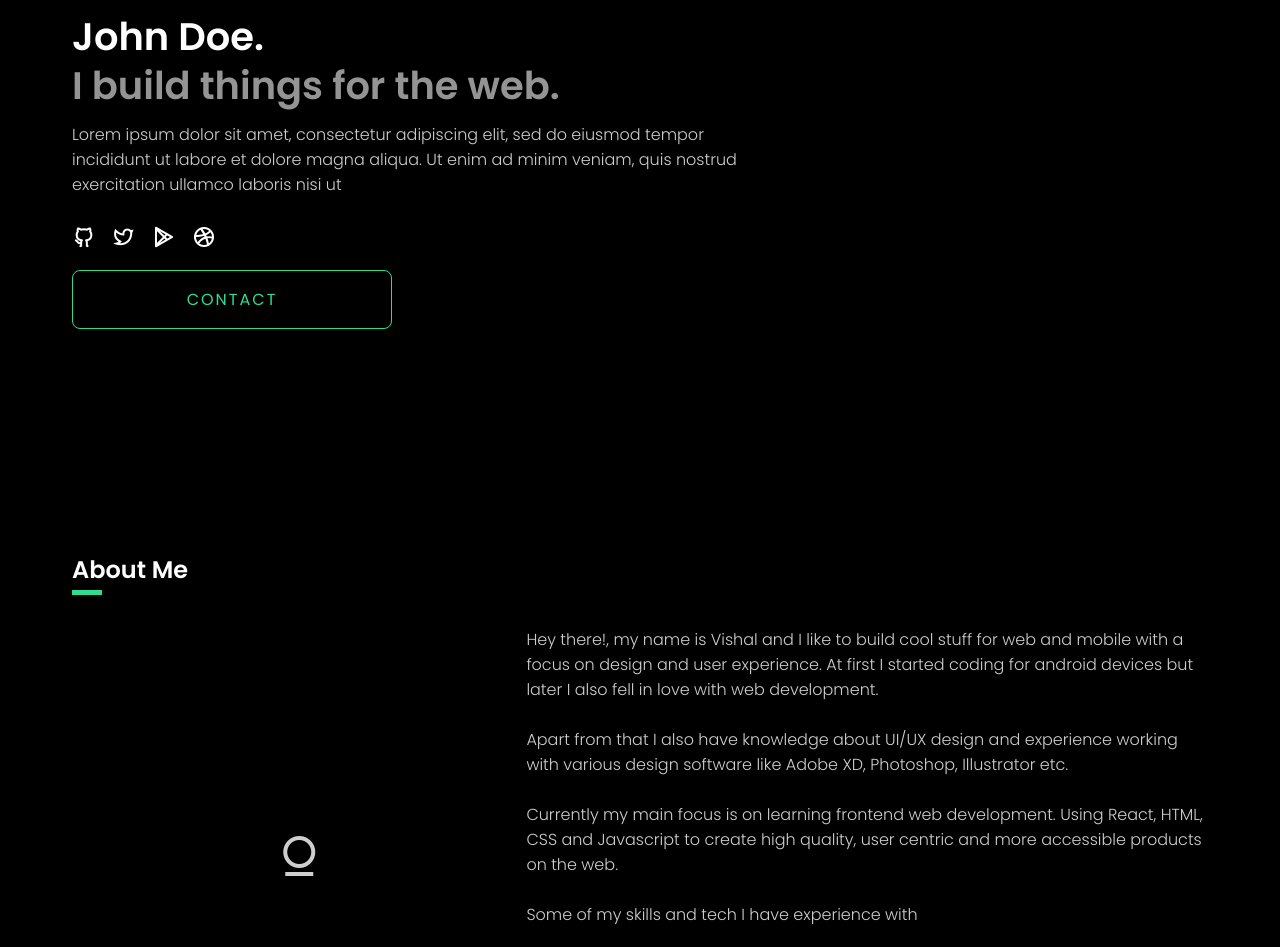
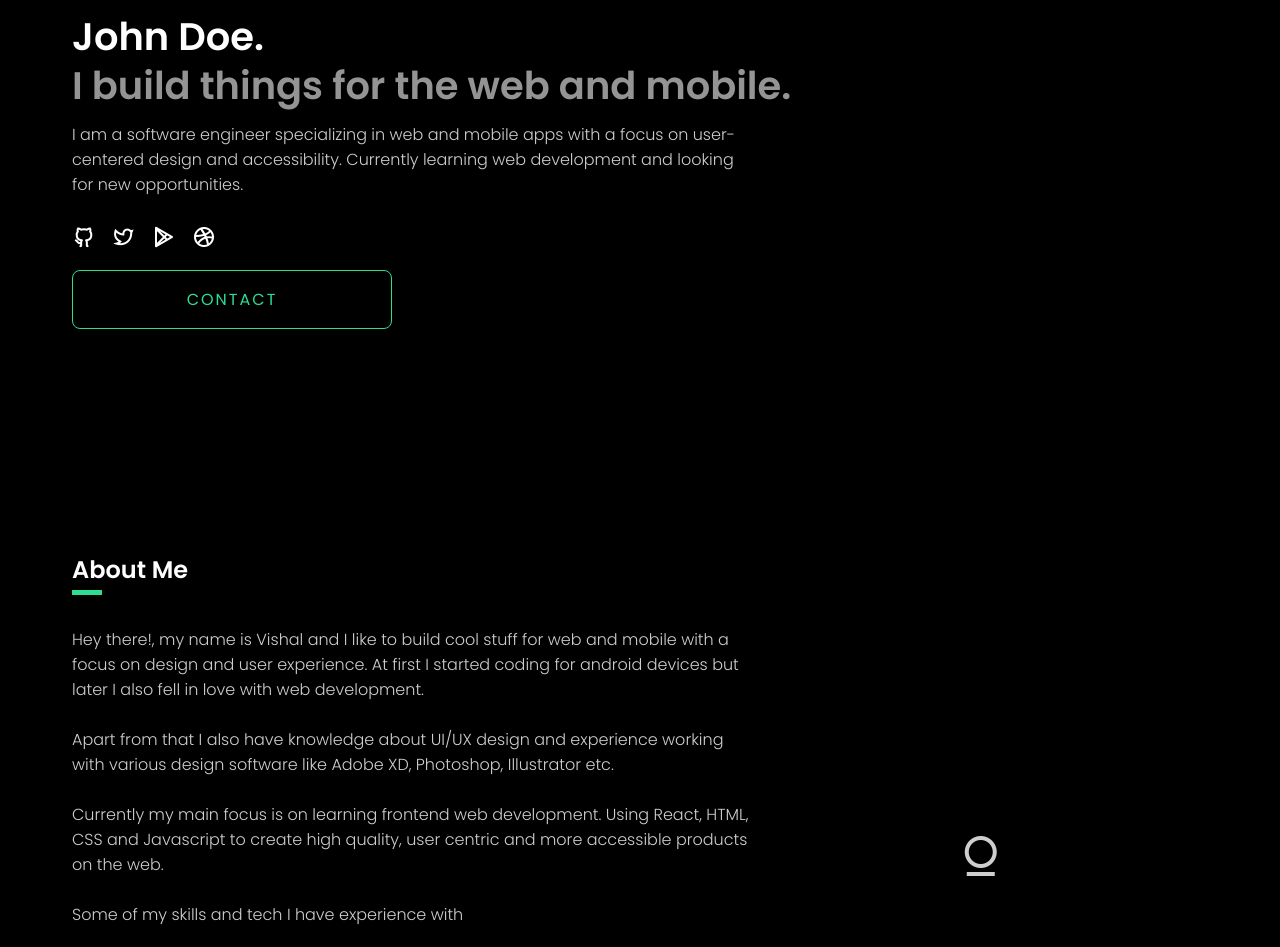
Before and after one commit to destructo570/portfolio-website, a React (Create React App) app: page / in a window 1280 px wide. Shown: the part 305-1252 px from the top of the page. Built offline with nearby package versions, Linux system fonts and the light colour scheme.

Commit message:
Add animation on icons in hero section

```diff
--- a/src/components/About/About.css
+++ b/src/components/About/About.css
@@ -1,3 +1,7 @@
+.about {
+  min-height: 75vh;
+}
+
 .about__title {
   margin-bottom: 1rem;
 }
--- a/src/components/About/About.js
+++ b/src/components/About/About.js
@@ -10,9 +10,6 @@ function About() {
         <div className="sec-divider"></div>
       </div>
       <div className="about__content">
-        <div className="content-img">
-          <i className="ri-user-4-line ri-3x bullet-icon"></i>
-        </div>
         <div>
           <p>
             Hey there!, my name is Vishal and I like to build cool stuff for web
@@ -33,6 +30,9 @@ function About() {
           <br />
           <MySkills skills={SkillList} />
         </div>
+        <div className="content-img">
+          <i className="ri-user-4-line ri-3x bullet-icon"></i>
+        </div>
       </div>
     </section>
   );
--- a/src/components/Hero/Hero.js
+++ b/src/components/Hero/Hero.js
@@ -14,12 +14,12 @@ function Hero() {
       <div className="hero__content">
         <h1 className="hero-intro-title">Hi, my name is</h1>
         <h1 className="hero-title-name">John Doe.</h1>
-        <h1 className="hero-title">I build things for the web.</h1>
+        <h1 className="hero-title">I build things for the web and mobile.</h1>
 
         <p className="hero-body">
-          Lorem ipsum dolor sit amet, consectetur adipiscing elit, sed do
-          eiusmod tempor incididunt ut labore et dolore magna aliqua. Ut enim ad
-          minim veniam, quis nostrud exercitation ullamco laboris nisi ut
+          I am a software engineer specializing in web and mobile apps with a
+          focus on user-centered design and accessibility. Currently learning
+          web development and looking for new opportunities.
         </p>
         <SocialLinks links={SocialLinksList} />
         <button className="hero-cta btn" onClick={contactHandler}>
--- a/src/components/Hero/SocialLinks.css
+++ b/src/components/Hero/SocialLinks.css
@@ -3,10 +3,14 @@
 .social-link {
   color: #fff;
   text-decoration: none;
+  top: 0;
+  position: relative;
 }
 
 .social-link:hover {
   color: var(--accent-primary);
+  top: -3px;
+  transition: top ease 0.25s;
 }
 
 .social-link + .social-link {
```
